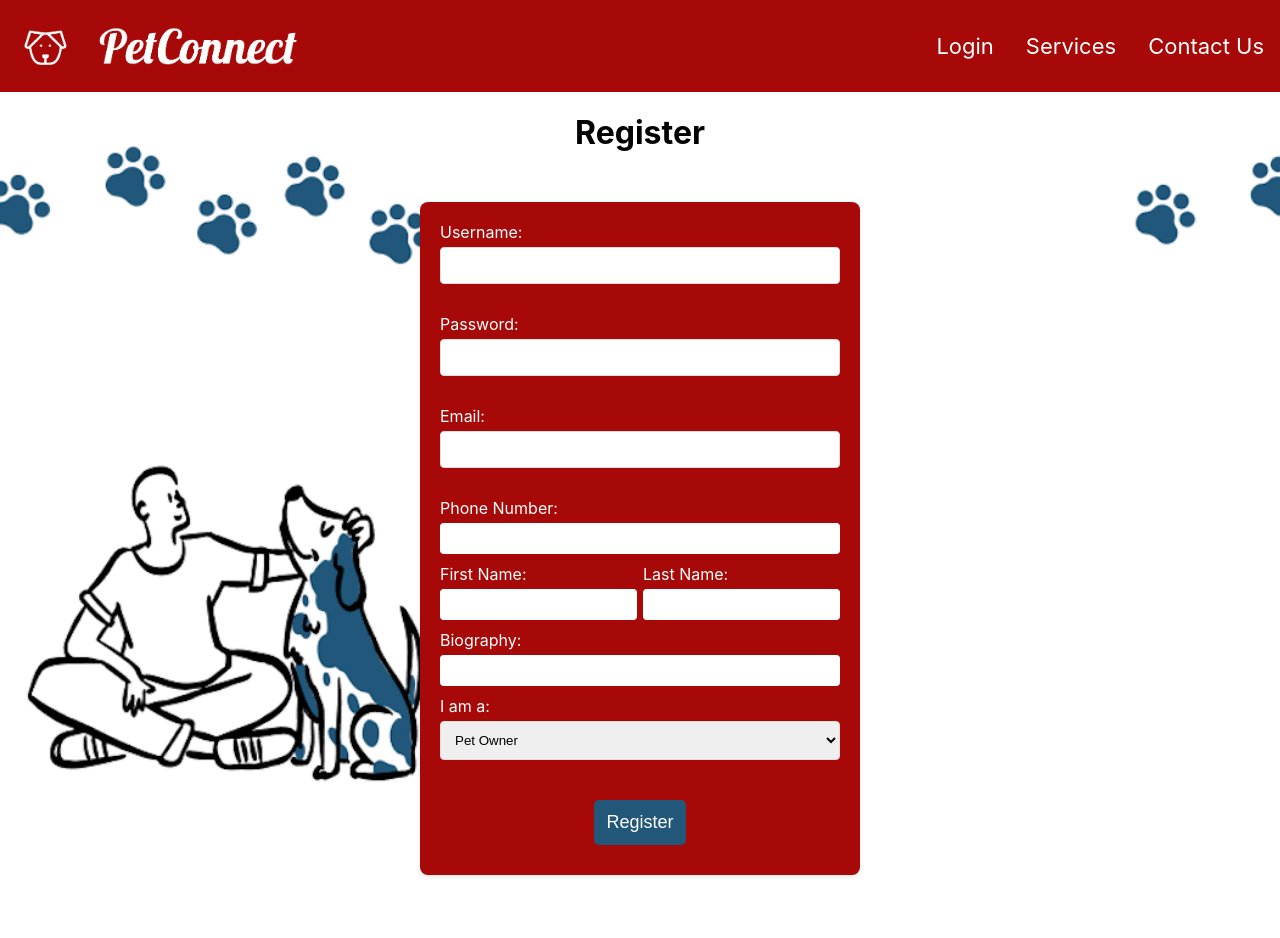
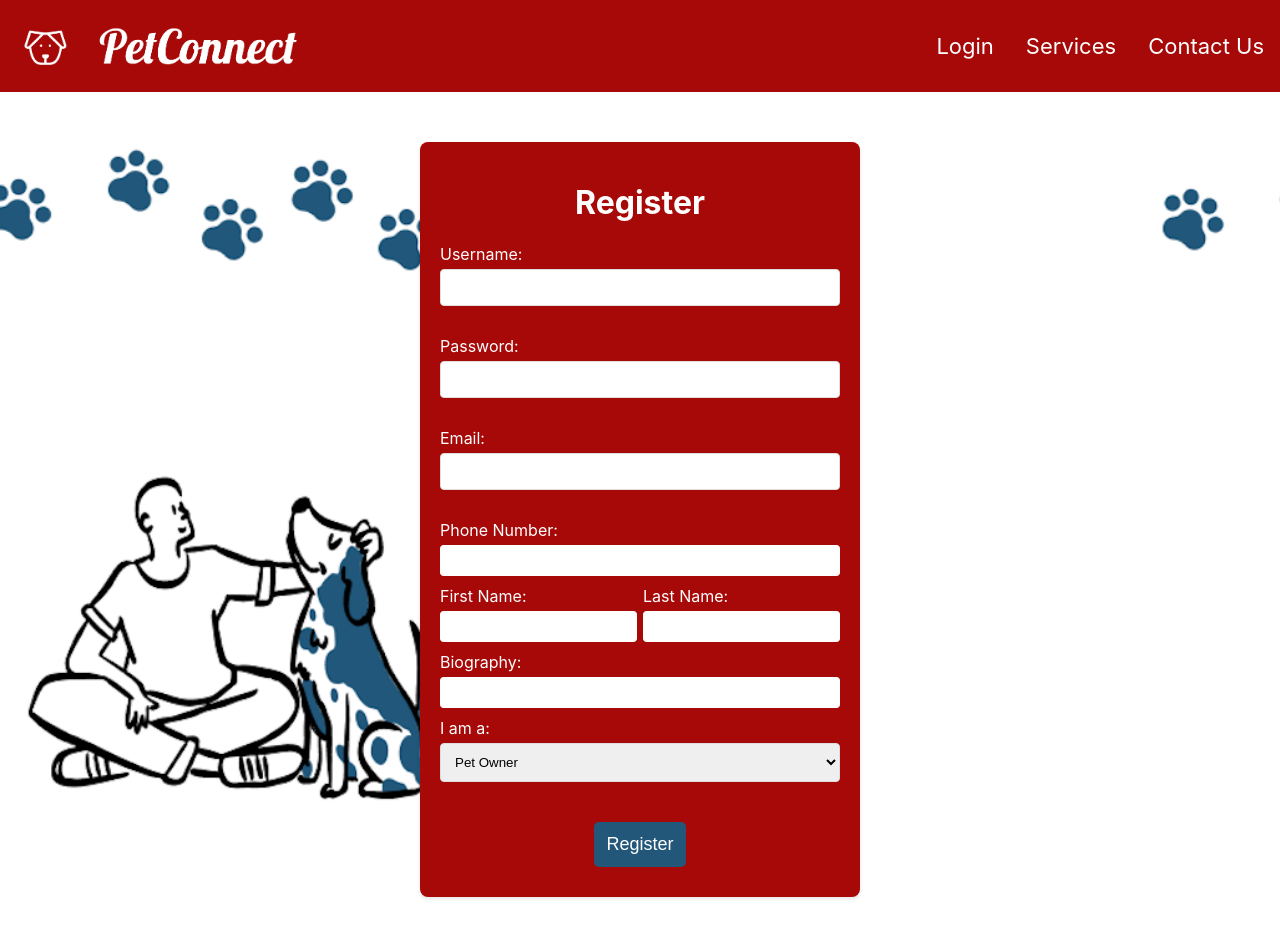
Before and after one commit to Noddyland/PetConnect, a React (Create React App) app in the folder petconnectapp/: page /Register in a window 1280 px wide. Shown: the top 938 px of the page. Built offline with nearby package versions, Linux system fonts and the light colour scheme.

Commit message:
Update Register.css

```diff
--- a/petconnectapp/src/Register.css
+++ b/petconnectapp/src/Register.css
@@ -1,4 +1,4 @@
-.form-container {
+.container {
     width: 100%;
     max-width: 400px;
     margin: 50px auto;
@@ -6,6 +6,7 @@
     background-color: #A70909;
     box-shadow: 0 2px 4px rgba(0, 0, 0, 0.1);
     border-radius: 8px;
+    color: white;
   }
 
   .form-group {
```
